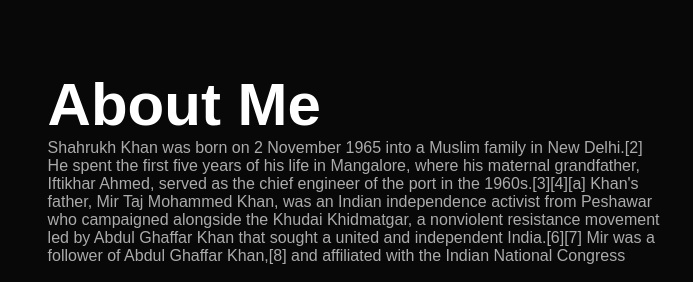
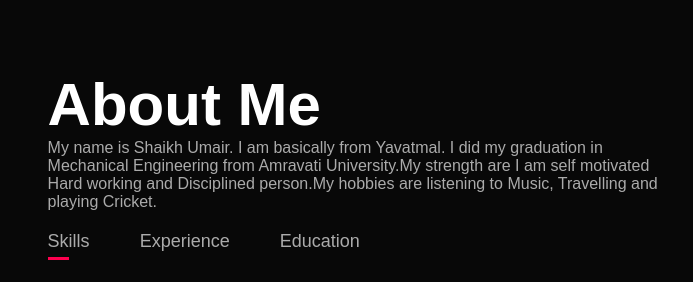
Before and after one commit to shaikhumair7222/Portfolio_app, a plain HTML site: page index.html in a window 1280 px wide. Shown: the part 820-1102 px from the top of the page, 490-1183 px from the left. Drawn offline with Linux system fonts and the light colour scheme; files whose address does not match are found by name.

Commit message:
Update index.html
Added my about section

```diff
--- a/index.html
+++ b/index.html
@@ -54,16 +54,7 @@
           <div class="about-col-2">
             <h1 class="sub-titel">About Me</h1>
             <p>
-              Shahrukh Khan was born on 2 November 1965 into a Muslim family in
-              New Delhi.[2] He spent the first five years of his life in
-              Mangalore, where his maternal grandfather, Iftikhar Ahmed, served
-              as the chief engineer of the port in the 1960s.[3][4][a] Khan's
-              father, Mir Taj Mohammed Khan, was an Indian independence activist
-              from Peshawar who campaigned alongside the Khudai Khidmatgar, a
-              nonviolent resistance movement led by Abdul Ghaffar Khan that
-              sought a united and independent India.[6][7] Mir was a follower of
-              Abdul Ghaffar Khan,[8] and affiliated with the Indian National
-              Congress
+              My name is Shaikh Umair. I am basically from Yavatmal. I did my graduation in Mechanical Engineering from Amravati University.My strength are I am self motivated Hard working and Disciplined person.My hobbies are listening to Music, Travelling and playing Cricket.
             </p>
             <div class="tab-titels">
               <p class="tab-links active-link" onclick="opentab('skills')">
```
